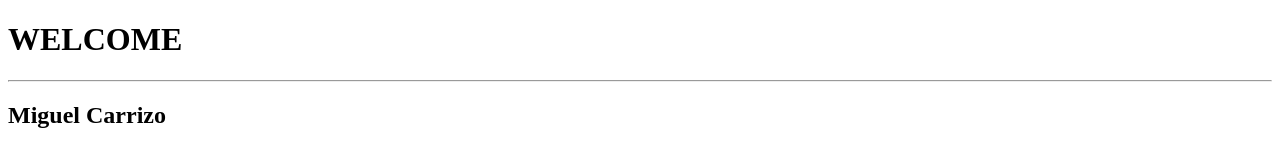
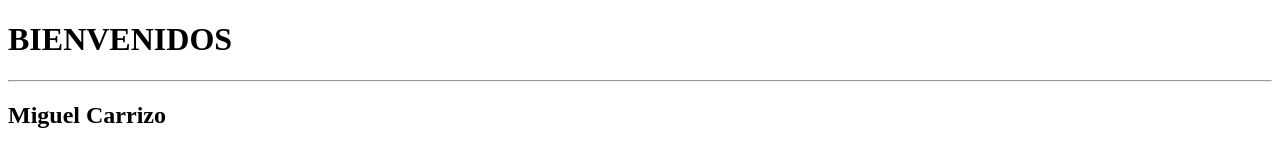
Before and after one commit to miguelcarrizo-ies21/miguelcarrizo-ies21.github.io, a plain HTML site: page index.html in a window 1280 px wide. Drawn offline with Linux system fonts and the light colour scheme.

Commit message:
cambio index.html

```diff
--- a/index.html
+++ b/index.html
@@ -6,7 +6,7 @@
     <title>Document</title>
 </head>
 <body>
-    <h1>WELCOME</h1>
+    <h1>BIENVENIDOS</h1>
     <hr />
     <h2>Miguel Carrizo</h2>
 </body>
```
